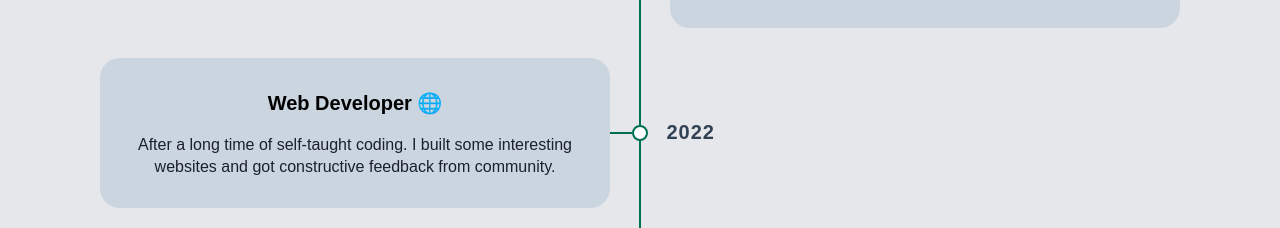
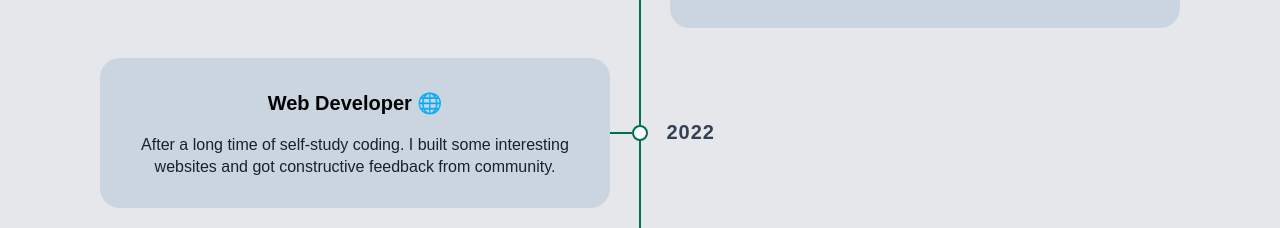
Before and after one commit to minhypro/minhy, a React (Create React App) app: page / in a window 1280 px wide. Shown: the part 1240-1468 px from the top of the page. Built offline with nearby package versions, Linux system fonts and the light colour scheme; the HTML template or start-up script is replaced by a standard one; a web font is replaced by a local one.

Commit message:
update css support iOS

```diff
--- a/src/App.css
+++ b/src/App.css
@@ -1,5 +1,7 @@
 .App {
   text-align: center;
+  overflow-x: hidden;
+
 }
 
 i {
@@ -19,6 +21,7 @@ i {
 }
 /*  */
 
+/* Avatar */
 .avatar-border {
   width: 13.5rem;
   height: 13.5rem;
@@ -50,6 +53,7 @@ i {
 
 .plus {
   filter: brightness(2) contrast(5) saturate(7) hue-rotate(-15deg);
+  -webkit-filter: brightness(2) contrast(5) saturate(7) hue-rotate(-15deg);
 }
 
 .link-underline {
--- a/src/components/About.js
+++ b/src/components/About.js
@@ -30,7 +30,7 @@ function About() {
           <div className='content'>
             <h3>Web Developer 🌐</h3>
             <p>
-              After a long time of self-taught coding. I built some interesting websites and got
+              After a long time of self-study coding. I built some interesting websites and got
               constructive feedback from community.
             </p>
           </div>
--- a/src/components/Hero.js
+++ b/src/components/Hero.js
@@ -15,7 +15,7 @@ function Hero() {
         </div>
       </div>
       <div className='py-10 text-5xl font-extrabold'>
-        <span className='bg-clip-text text-transparent bg-gradient-to-r from-sky-500 to-pink-500'>
+        <span className='bg-clip-text text-transparent bg-gradient-to-r from-sky-500 to-pink-500 break-words'>
           Hi, my name is Minh Y
         </span>
       </div>
```
